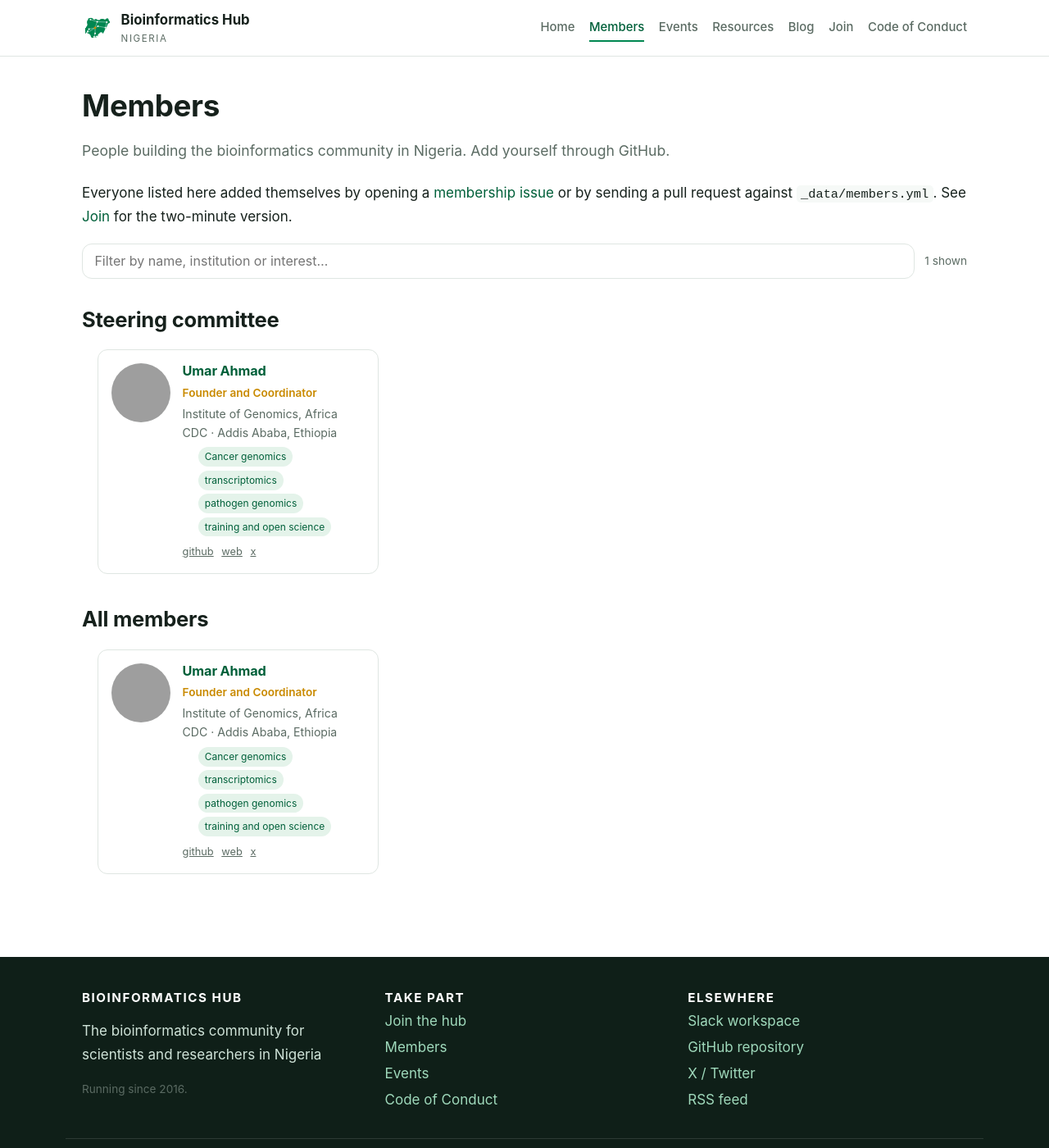
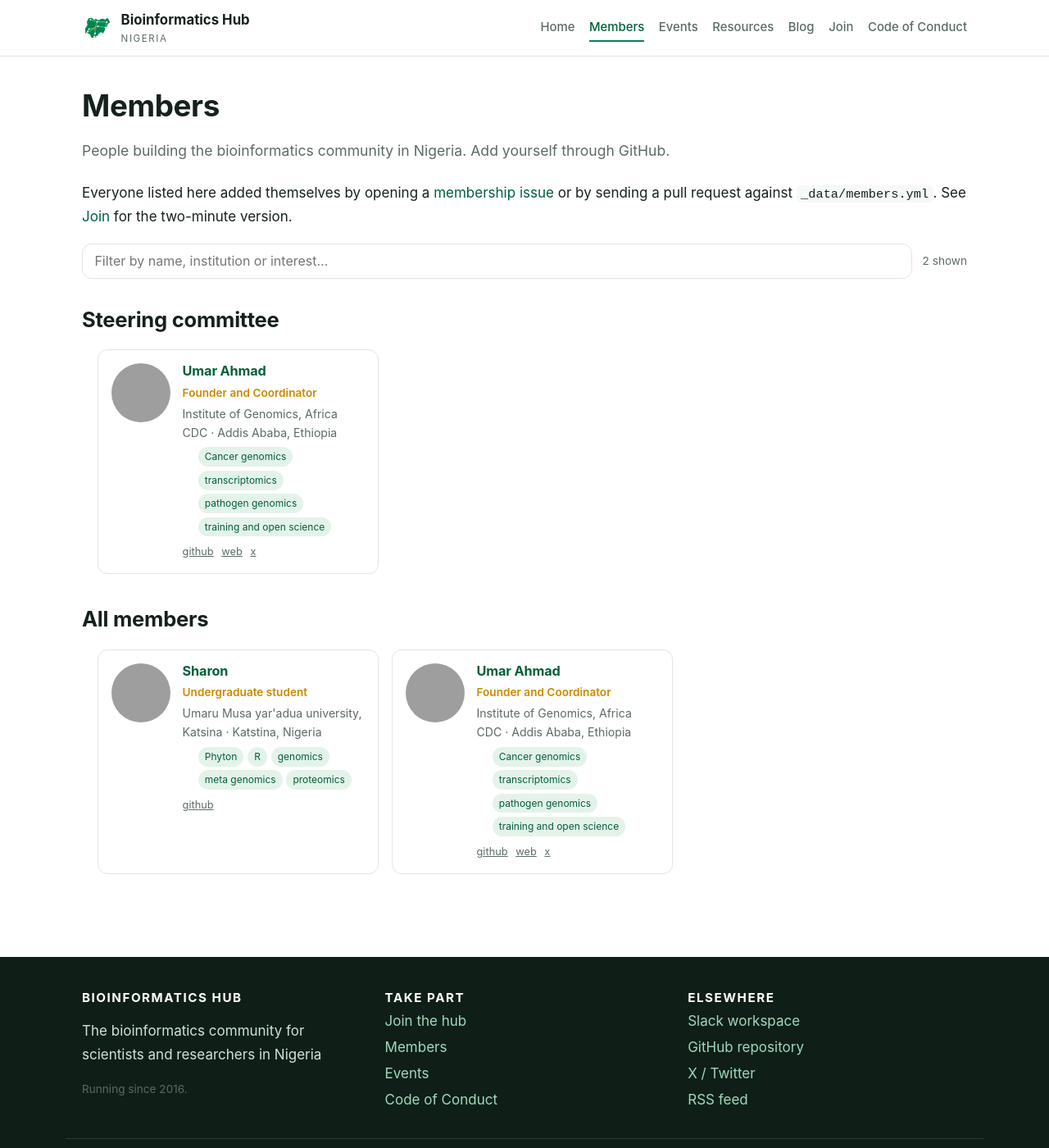
Before and after one commit to GOA14/bioinformaticshub.github.io, a Jekyll site: the page built from members.md, in a window 1280 px wide and 1400 px high. Shown: the whole window at 82% size. Built offline with Jekyll 4.4.1, drawn with Linux system fonts in a browser that asks for light colours; grey boxes are pictures that could not be loaded.

Commit message:
Added Sharon (@sharon849-spec) in members.yml (#2)

```diff
--- a/_data/members.yml
+++ b/_data/members.yml
@@ -29,6 +29,7 @@
 # Entries are kept sorted by surname within each group. Keep the field order
 # above so that diffs stay readable.
 # ---------------------------------------------------------------------------
+
 - name: Umar Ahmad
   github: babasaraki
   institution: Institute of Genomics, Africa CDC
@@ -39,6 +40,15 @@
   website: https://africacdc.org
   twitter: babasaraky
   joined: 2016-01-01
+
+- name: Sharon
+  github: sharon849-spec
+  institution: Umaru Musa yar'adua university, Katsina
+  interests: Phyton, R, genomics, meta genomics, proteomics
+  role: Undergraduate student
+  location: Katstina, Nigeria
+  joined: 2026-11-18
+
 # --- Copy the block below, fill it in, and delete the leading "# " ----------
 # - name: Your Name
 #   github: your-github-username
```
